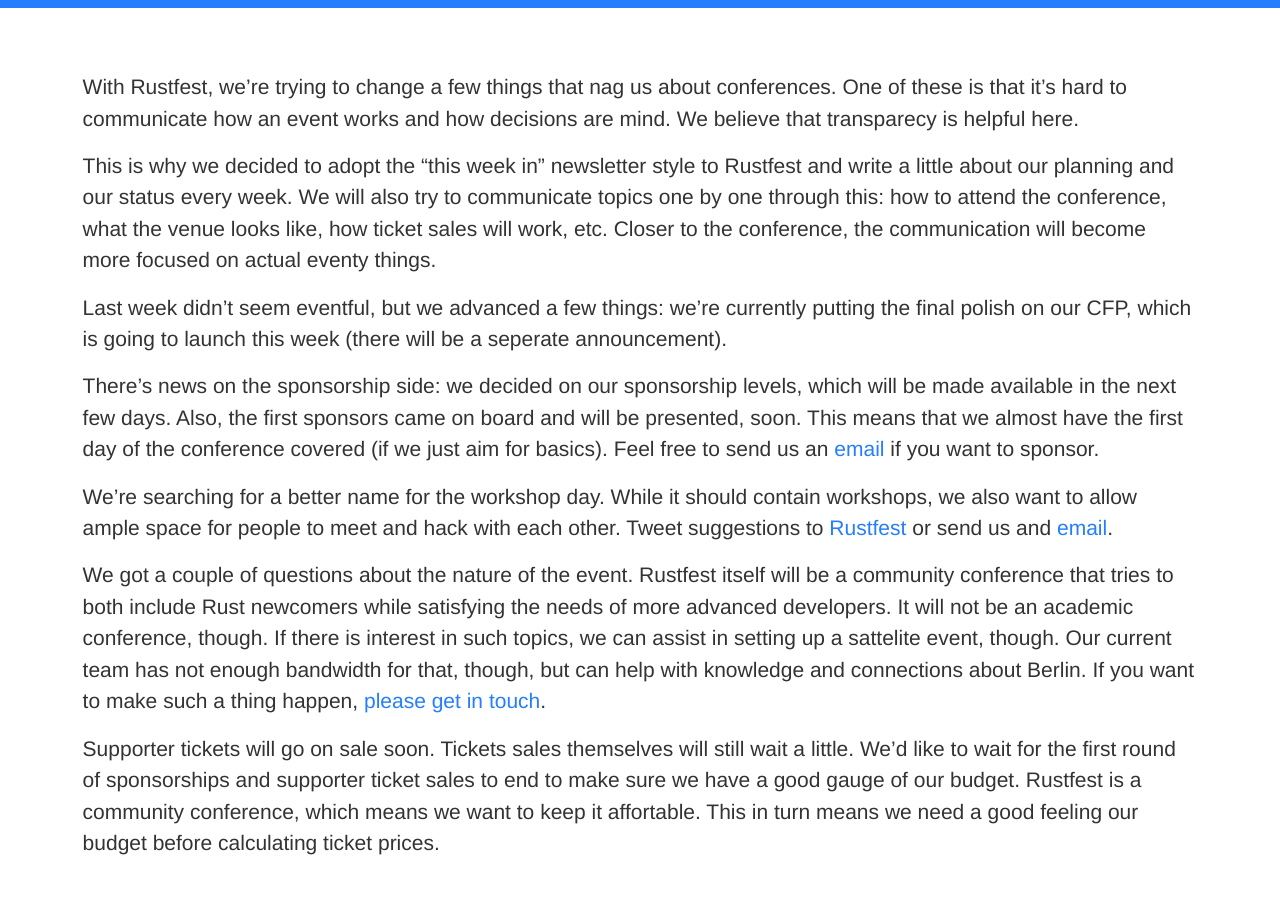
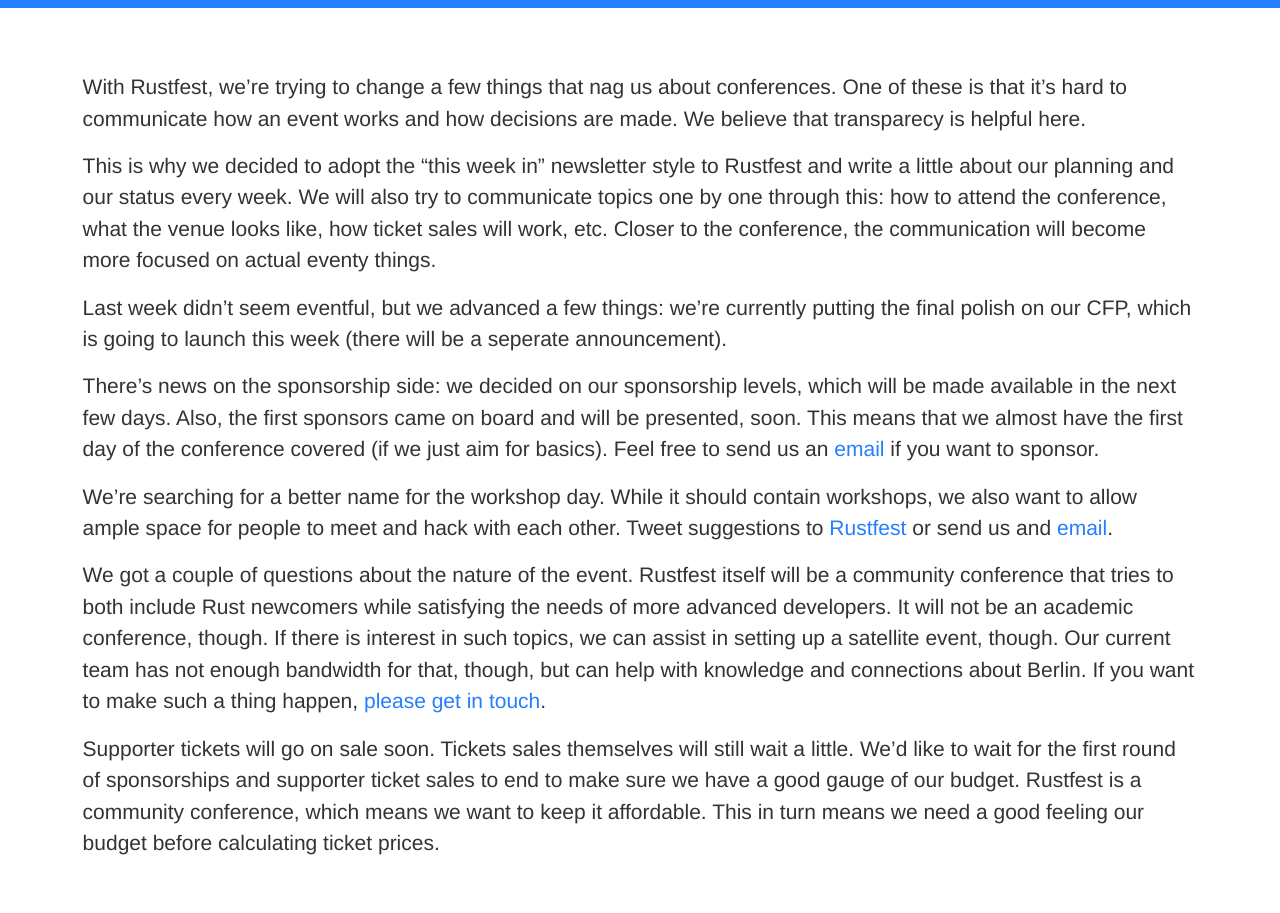
Before and after one commit to RustFestEU/blog.rustfest.eu, a Jekyll site: the page built from _posts/2016-05-23-this-week-in-rustfest-1.md, in a window 1280 px wide. Shown: the part 376-1289 px from the top of the page. Built offline with Jekyll 4.4.1, drawn with Linux system fonts in a browser that asks for light colours.

Commit message:
Typo corrections

```diff
--- a/_posts/2016-05-23-this-week-in-rustfest-1.md
+++ b/_posts/2016-05-23-this-week-in-rustfest-1.md
@@ -3,7 +3,7 @@
 title: "This Week in Rustfest 1: Introduction"
 ---
 
-With Rustfest, we're trying to change a few things that nag us about conferences. One of these is that it's hard to communicate how an event works and how decisions are mind. We believe that transparecy is helpful here.
+With Rustfest, we're trying to change a few things that nag us about conferences. One of these is that it's hard to communicate how an event works and how decisions are made. We believe that transparecy is helpful here.
 
 This is why we decided to adopt the "this week in" newsletter style to Rustfest and write a little about our planning and our status every week. We will also try to communicate topics one by one through this: how to attend the conference, what the venue looks like, how ticket sales will work, etc. Closer to the conference, the communication will become more focused on actual eventy things.
 
@@ -13,6 +13,6 @@
 
 We're searching for a better name for the workshop day. While it should contain workshops, we also want to allow ample space for people to meet and hack with each other. Tweet suggestions to [Rustfest](https://twitter.com/rustfest) or send us and [email](mailto:team@rustfest.eu).
 
-We got a couple of questions about the nature of the event. Rustfest itself will be a community conference that tries to both include Rust newcomers while satisfying the needs of more advanced developers. It will not be an academic conference, though. If there is interest in such topics, we can assist in setting up a sattelite event, though. Our current team has not enough bandwidth for that, though, but can help with knowledge and connections about Berlin. If you want to make such a thing happen, [please get in touch](mailto:team@rustfest.eu).
+We got a couple of questions about the nature of the event. Rustfest itself will be a community conference that tries to both include Rust newcomers while satisfying the needs of more advanced developers. It will not be an academic conference, though. If there is interest in such topics, we can assist in setting up a satellite event, though. Our current team has not enough bandwidth for that, though, but can help with knowledge and connections about Berlin. If you want to make such a thing happen, [please get in touch](mailto:team@rustfest.eu).
 
-Supporter tickets will go on sale soon. Tickets sales themselves will still wait a little. We'd like to wait for the first round of sponsorships and supporter ticket sales to end to make sure we have a good gauge of our budget. Rustfest is a community conference, which means we want to keep it affortable. This in turn means we need a good feeling our budget before calculating ticket prices.
+Supporter tickets will go on sale soon. Tickets sales themselves will still wait a little. We'd like to wait for the first round of sponsorships and supporter ticket sales to end to make sure we have a good gauge of our budget. Rustfest is a community conference, which means we want to keep it affordable. This in turn means we need a good feeling our budget before calculating ticket prices.
```
